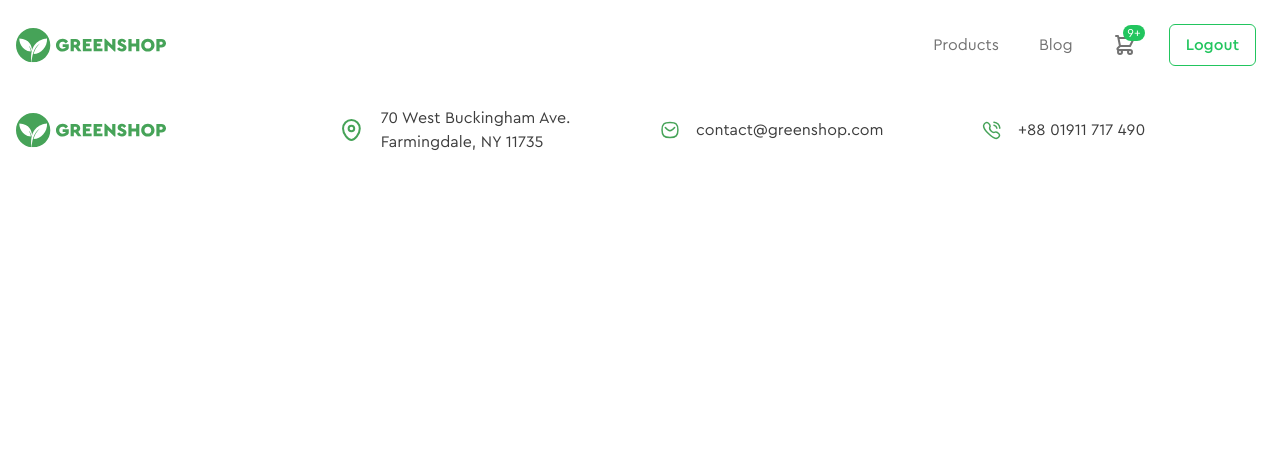
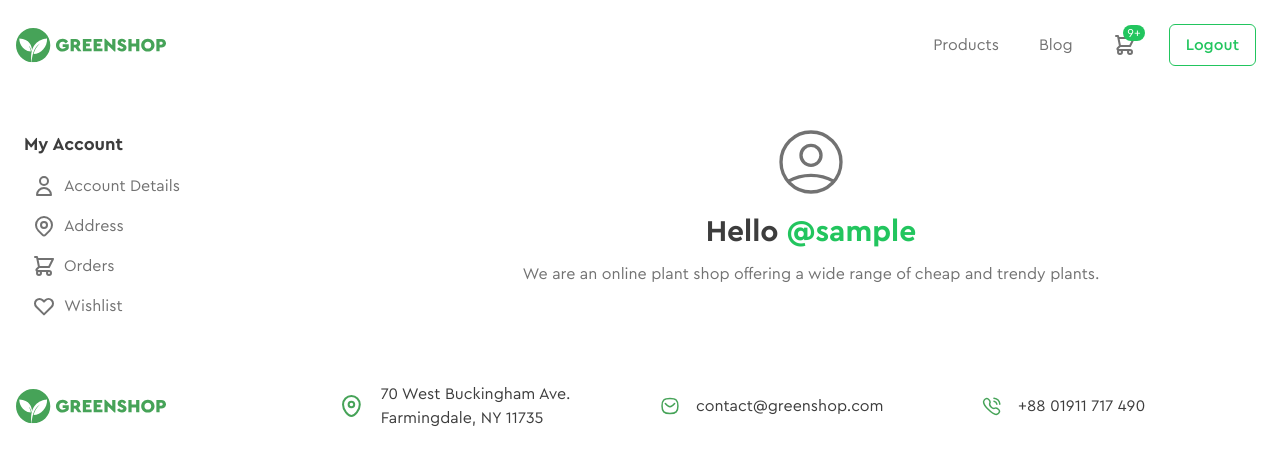
Before and after one commit to SharyZ/greenshop-website, a Django app: page /accounts/profile/ in a window 1280 px wide. Shown: the top 465 px of the page. Run offline with Django 4.2, Linux system fonts and the light colour scheme; the visitor is signed in with stand-in values (Sample User, id 1); some libraries are stand-ins or nearby versions.

Commit message:
customize profile page

```diff
--- a/templates/accounts/profile.html
+++ b/templates/accounts/profile.html
@@ -2,4 +2,122 @@
 
 <!-- -->
 
-{% block content %} {% endblock content %}
+{% block content %}
+<section class="container mx-auto max-w-7xl px-4 py-8">
+  <div class="flex lg:space-x-10">
+    <div class="hidden lg:block lg:w-1/4">
+      <div class="p-2">
+        <h3 class="mb-2 text-lg font-bold">My Account</h3>
+        <ul class="flex flex-col space-y-4 p-2">
+          <li>
+            <a class="flex items-center space-x-2" href="#">
+              <svg
+                xmlns="http://www.w3.org/2000/svg"
+                class="h-6 w-6"
+                fill="none"
+                viewBox="0 0 24 24"
+                stroke="currentColor"
+                stroke-width="2"
+              >
+                <path
+                  stroke-linecap="round"
+                  stroke-linejoin="round"
+                  d="M16 7a4 4 0 11-8 0 4 4 0 018 0zM12 14a7 7 0 00-7 7h14a7 7 0 00-7-7z"
+                />
+              </svg>
+              <span>Account Details</span>
+            </a>
+          </li>
+          <li>
+            <a class="flex items-center space-x-2" href="">
+              <svg
+                xmlns="http://www.w3.org/2000/svg"
+                class="h-6 w-6"
+                fill="none"
+                viewBox="0 0 24 24"
+                stroke="currentColor"
+                stroke-width="2"
+              >
+                <path
+                  stroke-linecap="round"
+                  stroke-linejoin="round"
+                  d="M17.657 16.657L13.414 20.9a1.998 1.998 0 01-2.827 0l-4.244-4.243a8 8 0 1111.314 0z"
+                />
+                <path
+                  stroke-linecap="round"
+                  stroke-linejoin="round"
+                  d="M15 11a3 3 0 11-6 0 3 3 0 016 0z"
+                />
+              </svg>
+              <span>Address</span>
+            </a>
+          </li>
+          <li>
+            <a class="flex items-center space-x-2" href="">
+              <svg
+                xmlns="http://www.w3.org/2000/svg"
+                class="h-6 w-6"
+                fill="none"
+                viewBox="0 0 24 24"
+                stroke="currentColor"
+                stroke-width="2"
+              >
+                <path
+                  stroke-linecap="round"
+                  stroke-linejoin="round"
+                  d="M3 3h2l.4 2M7 13h10l4-8H5.4M7 13L5.4 5M7 13l-2.293 2.293c-.63.63-.184 1.707.707 1.707H17m0 0a2 2 0 100 4 2 2 0 000-4zm-8 2a2 2 0 11-4 0 2 2 0 014 0z"
+                />
+              </svg>
+              <span>Orders</span>
+            </a>
+          </li>
+          <li>
+            <a class="flex items-center space-x-2" href="">
+              <svg
+                xmlns="http://www.w3.org/2000/svg"
+                class="h-6 w-6"
+                fill="none"
+                viewBox="0 0 24 24"
+                stroke="currentColor"
+                stroke-width="2"
+              >
+                <path
+                  stroke-linecap="round"
+                  stroke-linejoin="round"
+                  d="M4.318 6.318a4.5 4.5 0 000 6.364L12 20.364l7.682-7.682a4.5 4.5 0 00-6.364-6.364L12 7.636l-1.318-1.318a4.5 4.5 0 00-6.364 0z"
+                />
+              </svg>
+              <span>Wishlist</span>
+            </a>
+          </li>
+        </ul>
+      </div>
+    </div>
+    <div class="w-full lg:w-3/4">
+      <div class="mb-8 flex flex-col items-center justify-center space-y-3">
+        <svg
+          xmlns="http://www.w3.org/2000/svg"
+          class="h-20 w-20"
+          fill="none"
+          viewBox="0 0 24 24"
+          stroke="#727272"
+          stroke-width="1"
+        >
+          <path
+            stroke-linecap="round"
+            stroke-linejoin="round"
+            d="M5.121 17.804A13.937 13.937 0 0112 16c2.5 0 4.847.655 6.879 1.804M15 10a3 3 0 11-6 0 3 3 0 016 0zm6 2a9 9 0 11-18 0 9 9 0 0118 0z"
+          />
+        </svg>
+        <h2 class="text-3xl font-bold">
+          Hello <span class="text-primary-500">@{{ request.user }}</span>
+        </h2>
+        <p>
+          We are an online plant shop offering a wide range of cheap and trendy
+          plants.
+        </p>
+      </div>
+    </div>
+  </div>
+</section>
+{% endblock content %}
```
